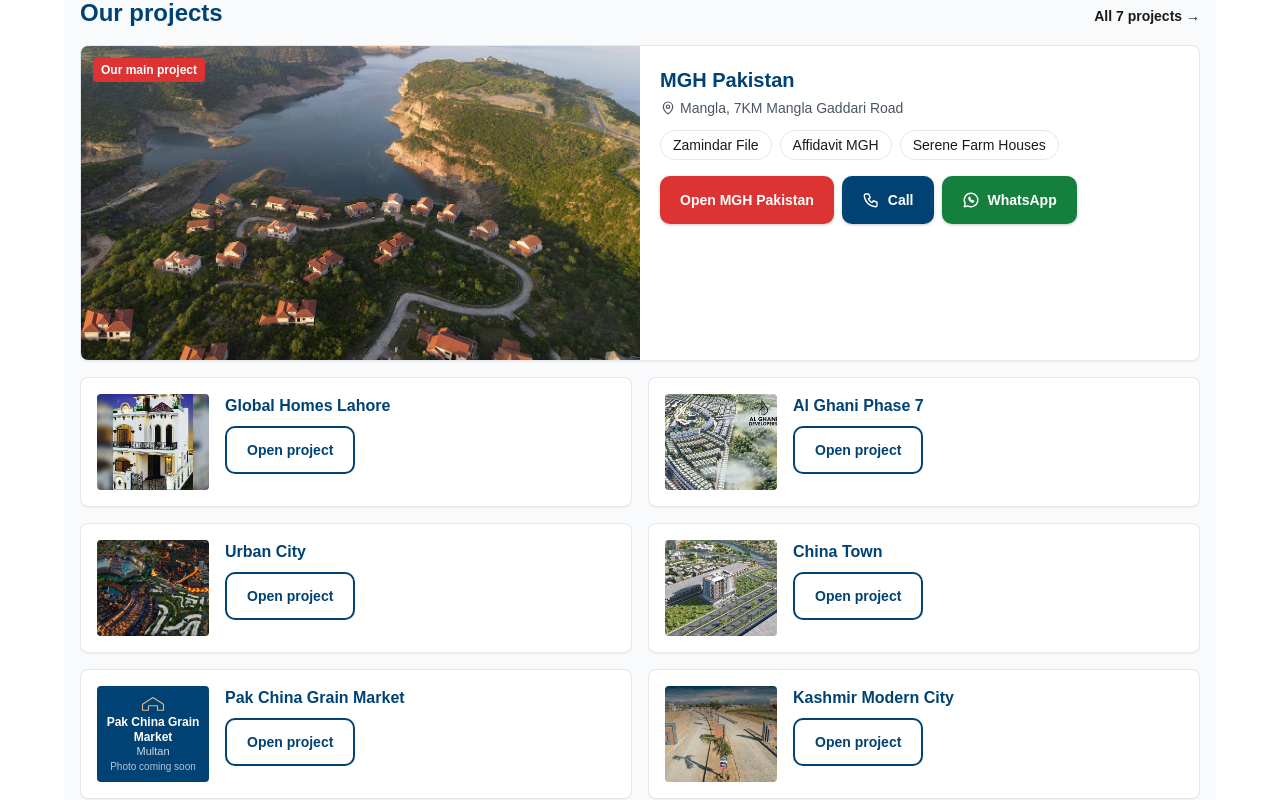
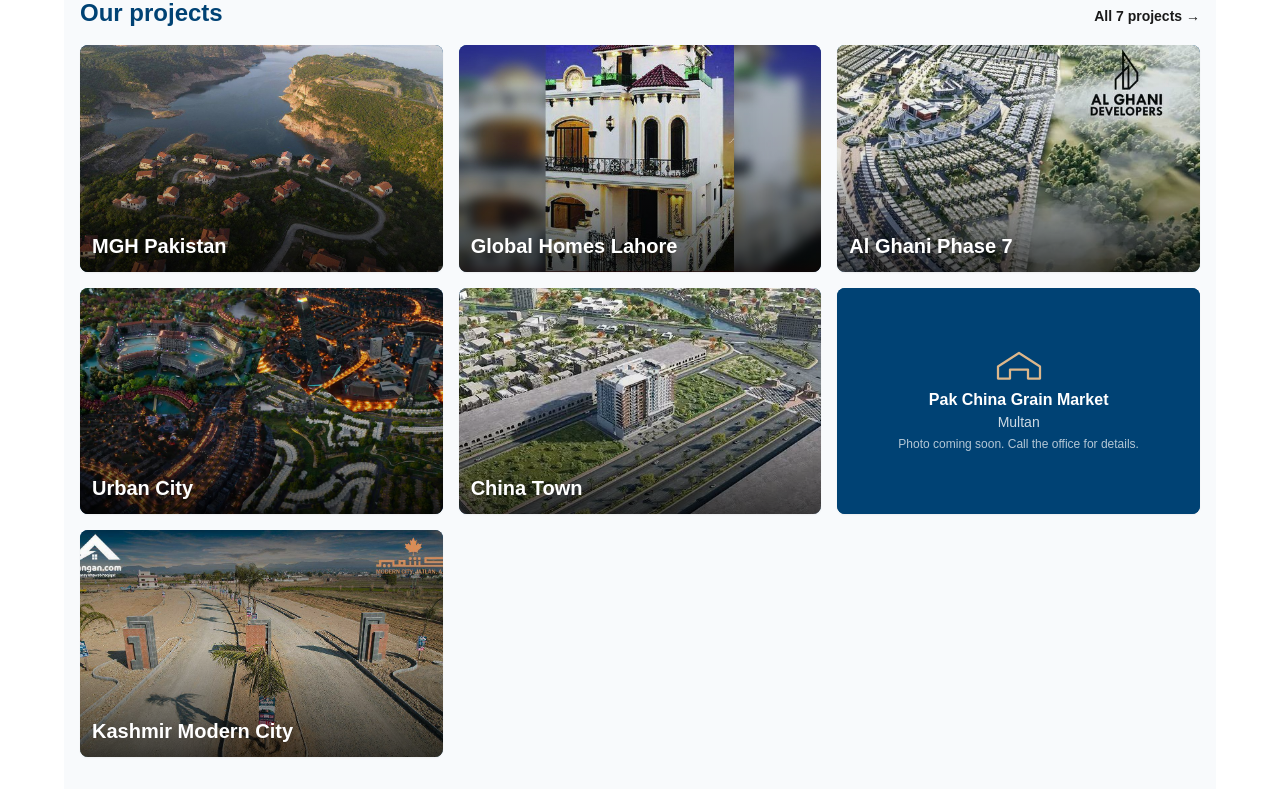
Before and after one commit to rehmantechx/angan.com, a Next.js app in the folder anggan-app/: page / in a window 1280 px wide. Shown: the part 1980-2780 px from the top of the page. Built offline with nearby package versions, Linux system fonts and the light colour scheme; no server answers; a web font is replaced by a local one.

Commit message:
Home: Our projects pictorial only, 7 same-size photo cards

```diff
--- a/anggan-app/app/page.tsx
+++ b/anggan-app/app/page.tsx
@@ -7,7 +7,7 @@ import { getProjects } from "../lib/db";
 import { Project, PROJECTS, LISTINGS } from "../lib/seed";
 import { ProjectFallback } from "../components/ProjectFallback";
 import { AGENCIES } from "../lib/seed";
-import { PhoneIcon, WhatsAppIcon, BuildingIcon, HomeIcon, UsersIcon, MapIcon } from "../lib/icons";
+import { BuildingIcon, HomeIcon, UsersIcon } from "../lib/icons";
 
 // Hero background slider, like the original anngan.com: the photo
 // changes every 10 seconds, crossfade, loop. Real photos only, all
@@ -161,8 +161,9 @@ export default function Home() {
     return () => clearTimeout(t);
   }, []);
 
-  const mgh = projects.find((p) => p.id === "proj-1");
-  const otherProjects = projects.filter((p) => p.id !== "proj-1");
+  // Home project cards are pictorial only, all 7 the same size:
+  // one large real photo, the project name on the photo, click it
+  // and you are on that project page. No featured card, no panel.
 
   return (
     <>
@@ -384,46 +385,36 @@ export default function Home() {
       </section>
 
       <div>
-      <section className="mt-10 bg-slate-50 -mx-4 px-4 py-8">
+      {/* Pictorial only, 2026-11-24 user order: Our projects on home
+          is photo cards only, like the old anngan.com, for dealers
+          who cannot read English. All 7 projects the same size, one
+          large real photo each, project name on the photo, click the
+          photo and you are on that project page. No featured big
+          card, no MGH panel, no location, no chips, no description,
+          no Open / Call / WhatsApp buttons. Full info, Call and
+          WhatsApp stay on the project detail pages only. Pak China
+          Grain Market has no real photo at all (VIS-01), so its card
+          keeps the honest "Photo coming soon" fallback, no invented
+          photo. Photos are the seed cardImg where one exists
+          (Al Ghani aerial, Global Homes house), else the seed img. */}
+      <section className="mt-10 bg-slate-50 -mx-4 px-4 py-8" aria-label="Our projects">
         <div className="flex items-baseline justify-between flex-wrap gap-2">
           <h2 className="text-2xl font-bold text-navy">Our projects</h2>
           <Link href="/projects" className="text-anngan-dark font-semibold text-sm">All 7 projects &rarr;</Link>
         </div>
-        {mgh ? (
-          <article className="border border-gray-200 rounded-lg overflow-hidden bg-white shadow-sm mt-4 md:flex">
-            <div className="relative md:w-1/2">
-              <Image src={`/img/${mgh.img}`} alt="Mangla Lake aerial view, MGH Pakistan" width={1200} height={675} className="w-full h-56 md:h-full object-cover bg-navy" loading="lazy" sizes="(max-width: 768px) 100vw, 50vw" />
-              <span className="absolute top-3 left-3 bg-anngan text-white text-xs font-bold px-2 py-1 rounded">Our main project</span>
-            </div>
-            <div className="p-5 md:w-1/2">
-              <h3 className="font-bold text-navy text-xl">MGH Pakistan</h3>
-              <p className="text-sm text-gray-600 mt-1 flex items-center gap-1"><MapIcon size={16} /> Mangla, 7KM Mangla Gaddari Road</p>
-              <div className="flex gap-2 mt-3 flex-wrap">
-                <span className="border border-gray-200 rounded-full px-3 py-1 text-sm bg-white">Zamindar File</span>
-                <span className="border border-gray-200 rounded-full px-3 py-1 text-sm bg-white">Affidavit MGH</span>
-                <span className="border border-gray-200 rounded-full px-3 py-1 text-sm bg-white">Serene Farm Houses</span>
-              </div>
-              <div className="flex gap-2 mt-4 flex-wrap">
-                <Link href="/projects/proj-1" className="btn btn-red">Open MGH Pakistan</Link>
-                <a href="tel:+923041111698" className="btn btn-navy inline-flex items-center gap-1"><PhoneIcon size={18} /> Call</a>
-                <a href="https://wa.me/923041111698?text=Hi%20Anngan%2C%20I%20am%20asking%20about%20MGH%20Pakistan%2C%20Mangla." target="_blank" rel="noopener" className="btn btn-green inline-flex items-center gap-1"><WhatsAppIcon size={18} /> WhatsApp</a>
-              </div>
-            </div>
-          </article>
-        ) : null}
-        <div className="grid gap-4 mt-4 md:grid-cols-2">
-          {otherProjects.map((p) => (
-            <article key={p.id} className="card border border-gray-200 rounded-lg bg-white shadow-sm p-4 flex gap-4 items-start h-full">
-              {p.img ? (
-                <Image src={`/img/${p.cardImg || p.img}`} alt={p.name} width={256} height={192} className="w-28 h-24 object-cover rounded shrink-0" loading="lazy" sizes="112px" />
+        <div className="grid gap-4 mt-4 grid-cols-2 lg:grid-cols-3">
+          {projects.map((p) => (
+            <Link key={p.id} href={`/projects/${p.id}`} className="relative block rounded-lg overflow-hidden shadow-sm hover:shadow-md focus:outline-none focus:ring-2 focus:ring-anngan aspect-[16/10] bg-navy" aria-label={`${p.name}, open project`}>
+              {p.img || p.cardImg ? (
+                <>
+                  <Image src={`/img/${p.cardImg || p.img}`} alt={p.name} fill quality={75} sizes="(max-width: 768px) 50vw, 33vw" loading="lazy" className="object-cover" />
+                  <span className="absolute inset-0 bg-gradient-to-t from-black/70 via-black/10 to-transparent" aria-hidden="true" />
+                  <span className="absolute bottom-0 left-0 right-0 p-3 text-white font-extrabold text-lg md:text-xl leading-tight drop-shadow">{p.name}</span>
+                </>
               ) : (
-                <ProjectFallback name={p.name} loc={p.loc} className="w-28 h-24 rounded shrink-0" compact />
+                <ProjectFallback name={p.name} loc={p.loc} className="absolute inset-0 w-full h-full" />
               )}
-              <div className="min-w-0">
-                <h3 className="font-bold text-navy">{p.name}</h3>
-                <Link href={`/projects/${p.id}`} className="btn btn-outline-navy mt-2">Open project</Link>
-              </div>
-            </article>
+            </Link>
           ))}
         </div>
       </section>
```
